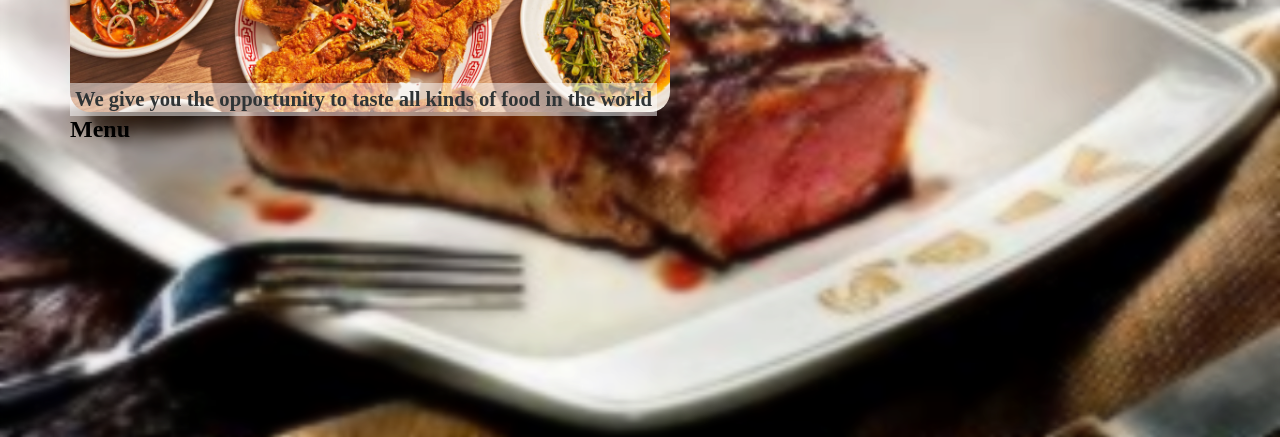
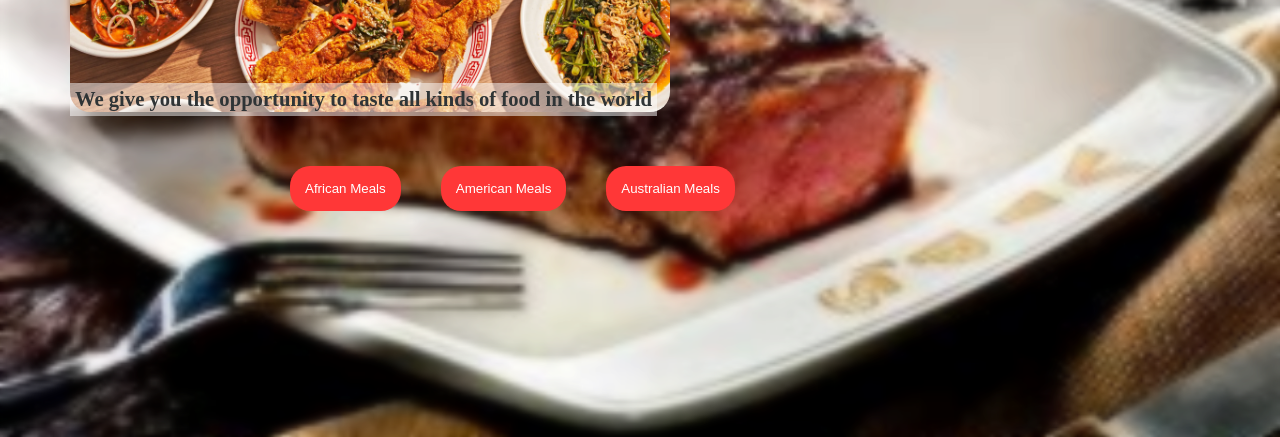
Before and after one commit to FuanjiaRyan/Restau-web, a plain HTML site: page index.html in a window 1280 px wide. Shown: the part 363-800 px from the top of the page. Drawn offline with Linux system fonts and the light colour scheme.

Commit message:
added the african page

```diff
--- /dev/null
+++ b/african/african.css
@@ -0,0 +1,8 @@
+*{
+    margin: 0;
+    padding: 0;
+    border: 0;
+}
+body{
+    background-color: #2f3436;
+}
--- a/index.css
+++ b/index.css
@@ -31,7 +31,7 @@ body::before{
 }
 marquee{
     font-size: 30px;
-    color: #ff3737;
+    color: #fff;
     font-weight: bold;
     padding-bottom: 10px;
 }
@@ -153,3 +153,35 @@ marquee{
         font-size: 1.rem;
     }
 }
+.buttons{
+    display: flex;
+    padding-top: 30px;
+    padding-left: 200px;
+}
+@media (max-width: 480px) {
+    .buttons{
+        padding: 0;
+        display: block;
+        text-align: center;
+    }
+}
+.buttons .button{
+    padding: 20px;
+}
+.buttons .button a{
+    text-decoration: none;
+    color: white;
+    font-weight: bold;
+    font-size: 20px;
+}
+.buttons .button a button{
+    border-radius: 20px;
+    padding: 15px;
+    background-color: #ff3737;
+    color: #fff;
+    transition: transform 0.5s ease-in-out;
+}
+.buttons .button a :hover{
+    transform: translateY(-20px);
+    box-shadow: 0px 20px 20px rgb(0, 0, 0);
+}
--- a/index.html
+++ b/index.html
@@ -28,9 +28,17 @@
                 <h1>What are you waiting for? <br>Lets get started</h1>
             </div>
     </section>
+    <div class="buttons section-m">
+        <div class="button">
+            <a href="african/african.html"><button>African Meals</button></a>
+        </div>
+        <div class="button">
+            <a href="#American Meals"><button>American Meals</button></a>
+        </div>
+        <div class="button">
+            <a href="#Australian Meals"><button>Australian Meals</button></a>
+        </div>
+    </div>
     <script src="script.js"></script>
-    <section class="hero2 section-m">
-        <h1>Menu</h1>
-    </section>
 </body>
 </html>
```
Also changed, not shown: african/african.html (added, +12 -0 lines).
